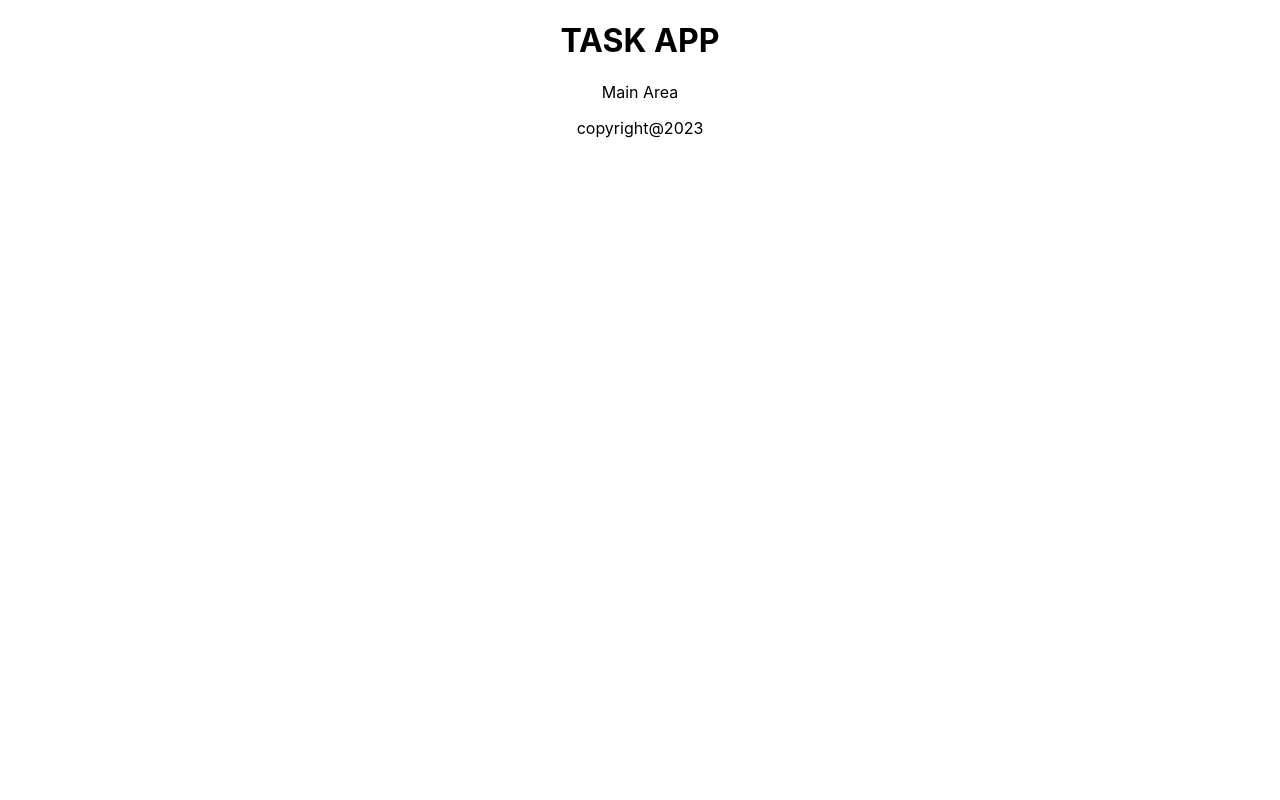
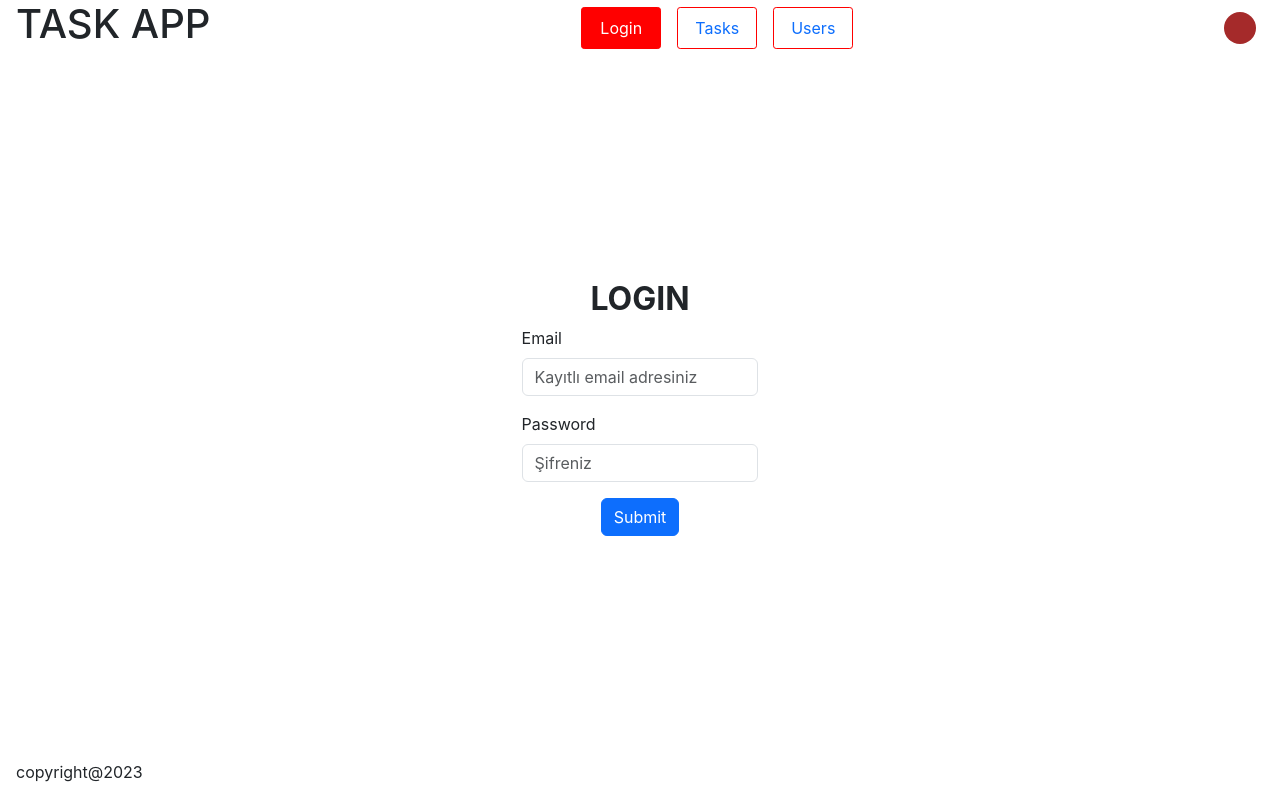
Before and after one commit to EmreWorkintech/task-app-fsweb0823, a React (Create React App) app: page /login in a window 1280 px wide. Built offline with nearby package versions, Linux system fonts and the light colour scheme; no server answers.

Commit message:
routing added

```diff
--- a/package.json
+++ b/package.json
@@ -6,10 +6,13 @@
     "@testing-library/jest-dom": "^5.17.0",
     "@testing-library/react": "^13.4.0",
     "@testing-library/user-event": "^13.5.0",
+    "axios": "^1.5.1",
+    "bootstrap": "^5.3.2",
     "react": "^18.2.0",
     "react-dom": "^18.2.0",
     "react-router-dom": "^5.3.4",
     "react-scripts": "5.0.1",
+    "reactstrap": "^9.2.0",
     "web-vitals": "^2.1.4"
   },
   "scripts": {
--- a/src/App.css
+++ b/src/App.css
@@ -1,10 +1,20 @@
 .App {
-  text-align: center;
+  height: 100vh;
+  display: flex;
+  flex-direction: column;
+  justify-content: space-between;
 }
 
 .App-logo {
   height: 40vmin;
   pointer-events: none;
+}
+.main-container {
+  padding: 4rem 2rem;
+}
+h2{
+  text-align: center;
+  font-weight: bold !important;
 }
 
 @media (prefers-reduced-motion: no-preference) {
--- a/src/index.css
+++ b/src/index.css
@@ -5,6 +5,7 @@ body {
     sans-serif;
   -webkit-font-smoothing: antialiased;
   -moz-osx-font-smoothing: grayscale;
+  padding: 0 1rem;
 }
 
 code {
--- a/src/index.js
+++ b/src/index.js
@@ -1,9 +1,12 @@
 import React from "react";
 import ReactDOM from "react-dom/client";
-import "./index.css";
+
 import App from "./App";
 import reportWebVitals from "./reportWebVitals";
 import { BrowserRouter as Router } from "react-router-dom";
+
+import "bootstrap/dist/css/bootstrap.min.css";
+import "./index.css";
 
 const root = ReactDOM.createRoot(document.getElementById("root"));
 root.render(
--- /dev/null
+++ b/src/layouts/Header.css
@@ -0,0 +1,43 @@
+header {
+    display: flex;
+    justify-content: space-between;
+    align-items: center;
+}
+
+header nav {
+    display: flex;
+    column-gap: 1rem;
+    align-items: center;
+}
+
+header nav a {
+    width: 5rem;
+    text-align: center;
+    border-radius: 0.2rem;
+    border: 1px solid red;
+    padding: 0.5rem;
+    text-decoration: none;
+}
+
+.active {
+    background-color: red;
+    color: white;
+}
+
+.profile-image {
+    background-color: brown;
+    width: 2rem;
+    height: 2rem;
+    border-radius: 50%;
+    margin-right: 0.5rem;
+    display: inline-block;
+}
+
+.user-container span {
+    vertical-align: middle;
+}
+
+.logout-button {
+    color:blue;
+    cursor: pointer;
+}
--- a/src/layouts/Header.js
+++ b/src/layouts/Header.js
@@ -1,3 +1,7 @@
+import { NavLink } from "react-router-dom";
+
+import "./Header.css";
+
 const Header = (props) => {
   /*
  props = {
@@ -8,13 +12,30 @@ const Header = (props) => {
  }
  */
 
-  const { user } = props;
+  const { user, handleLogout } = props;
 
   return (
     <header>
       <h1>TASK APP</h1>
-      <nav></nav>
-      <div className="user-container">{user.name}</div>
+      <nav>
+        <NavLink to="/login">Login</NavLink>
+        <NavLink
+          to="/tasks"
+          className={(isActive) => (isActive ? "active" : null)}
+        >
+          Tasks
+        </NavLink>
+        <NavLink to="/users">Users</NavLink>
+      </nav>
+      <div className="user-container">
+        <span className="profile-image"></span>
+        <span>{user.first_name}</span>
+        {user.first_name && (
+          <span className="logout-button" onClick={handleLogout}>
+            {"(Logout)"}
+          </span>
+        )}
+      </div>
     </header>
   );
 };
--- a/src/layouts/Main.js
+++ b/src/layouts/Main.js
@@ -1,5 +1,35 @@
-const Main = () => {
-  return <div className="main-container">Main Area</div>;
+import { Switch, Route } from "react-router-dom";
+import UserList from "../pages/UserList";
+import Login from "../pages/Login";
+import Tasks from "../pages/Tasks";
+import UserPage from "../pages/UserPage";
+
+const Main = (props) => {
+  const { allUsers, handleLogin } = props;
+
+  return (
+    <div className="main-container">
+      <Switch>
+        <Route exact path="/login">
+          {" "}
+          {/* emre.com/ -> girer emre.com/task -> girmez(exact dedik)*/}
+          <Login handleLogin={handleLogin} />
+        </Route>
+        <Route path="/tasks">
+          {" "}
+          {/* emre.com/tasks/1/add -> girer  emre.com/add/tasks -> girmez!!!*/}
+          <Tasks />
+        </Route>
+        <Route exact path="/users">
+          <UserList allUsers={allUsers} />
+        </Route>
+        <Route path="/users/:id/:name/:surname">
+          {/* emre.com/users/1/emre/sahiner  emre.com/users/elma/emenike/sahmerdan !!!*/}
+          <UserPage />
+        </Route>
+      </Switch>
+    </div>
+  );
 };
 
 export default Main;
```
Also changed, not shown: 2 other files (tests, documents, lock files or other folders).
